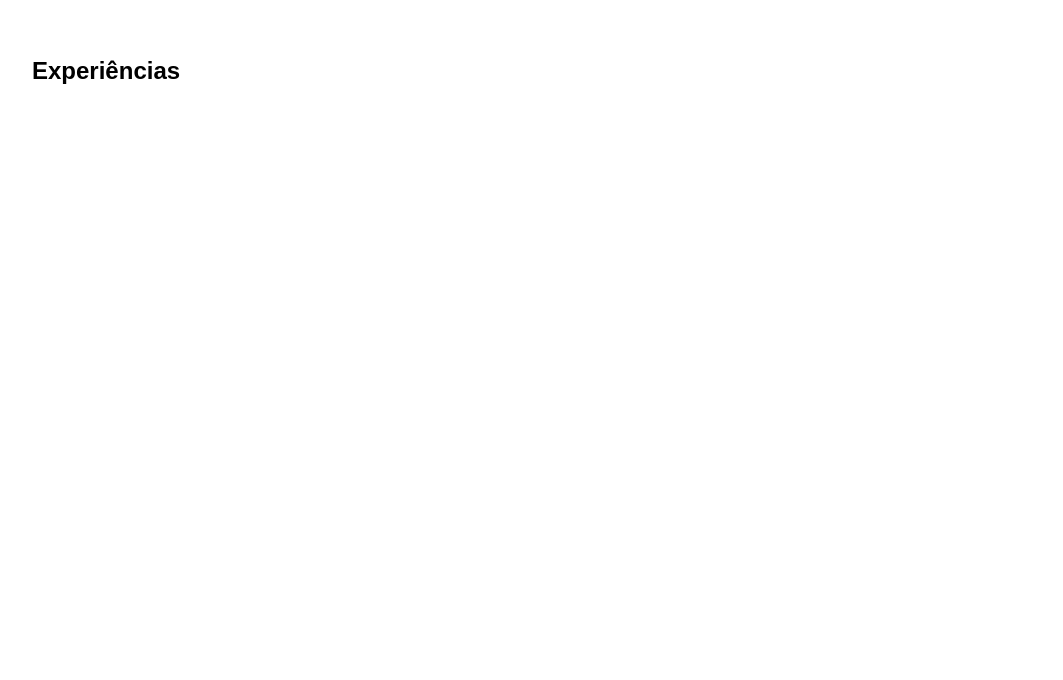
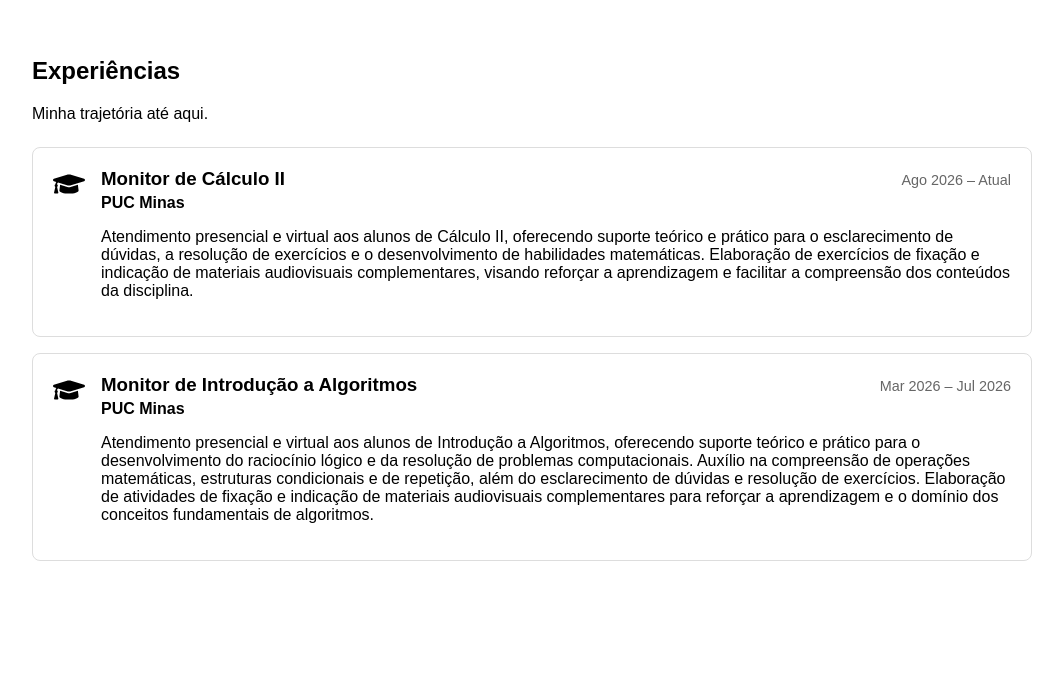
Before and after one commit to afplinio/portfolio, a React app: page / in a window 1280 px wide. Shown: the part 1780-2460 px from the top of the page, without its empty margins (108-1171 px from the left). Built offline with nearby package versions, Linux system fonts and the light colour scheme; the HTML template or start-up script is replaced by a standard one.

Commit message:
Adiciona seção Experiências

```diff
--- a/src/App.jsx
+++ b/src/App.jsx
@@ -4,6 +4,7 @@ import Footer from './components/Footer'
 import { translations } from './data/translations'
 import Sobre from './components/Sobre'
 import Projetos from './components/Projetos'
+import Experiencias from './components/Experiencias'
 import Contato from './components/Contato'
 
 function App() {
@@ -20,9 +21,7 @@ function App() {
       <main>
         <Sobre t={t.sobre} />
         <Projetos t={t.projetos} lang={lang} />
-        <section id="experiencias">
-          <h2>{t.header.menu.experiencias}</h2>
-        </section>
+        <Experiencias t={t.experiencias} lang={lang} />
         <Contato t={t.contato} />
       </main>
       <Footer t={t.footer} />
--- /dev/null
+++ b/src/components/Experiencias.css
@@ -0,0 +1,47 @@
+.experiencias__lista {
+  display: flex;
+  flex-direction: column;
+  gap: 1rem;
+  margin-top: 1.5rem;
+}
+
+.experiencias__card {
+  display: flex;
+  gap: 1rem;
+  padding: 1.25rem;
+  border: 1px solid #ddd;
+  border-radius: 8px;
+}
+
+.experiencias__icone {
+  flex-shrink: 0;
+}
+
+.experiencias__topo {
+  display: flex;
+  justify-content: space-between;
+  align-items: baseline;
+  gap: 1rem;
+  flex-wrap: wrap;
+}
+
+.experiencias__topo h3 {
+  margin: 0;
+}
+
+.experiencias__periodo {
+  font-size: 0.9rem;
+  color: #666;
+  white-space: nowrap;
+}
+
+.experiencias__instituicao {
+  margin: 0.25rem 0 0.75rem;
+  font-weight: bold;
+}
+
+@media (max-width: 600px) {
+  .experiencias__card {
+    flex-direction: column;
+  }
+}
--- /dev/null
+++ b/src/components/Experiencias.jsx
@@ -0,0 +1,36 @@
+import { FaGraduationCap } from 'react-icons/fa'
+import { experiencias } from '../data/experiencias'
+import './Experiencias.css'
+
+function Experiencias({ t, lang }) {
+  const ordenadas = [...experiencias].sort((a, b) =>
+    b.inicio.localeCompare(a.inicio),
+  )
+
+  return (
+    <section id="experiencias" className="experiencias">
+      <h2>{t.titulo}</h2>
+      <p>{t.subtitulo}</p>
+
+      <div className="experiencias__lista">
+        {ordenadas.map((exp) => (
+          <article key={exp.id} className="experiencias__card">
+            <FaGraduationCap className="experiencias__icone" size={32} />
+            <div>
+              <div className="experiencias__topo">
+                <h3>{exp.cargo[lang]}</h3>
+                <span className="experiencias__periodo">
+                  {exp.periodo[lang]}
+                </span>
+              </div>
+              <p className="experiencias__instituicao">{exp.instituicao}</p>
+              <p>{exp.descricao[lang]}</p>
+            </div>
+          </article>
+        ))}
+      </div>
+    </section>
+  )
+}
+
+export default Experiencias
--- /dev/null
+++ b/src/data/experiencias.js
@@ -0,0 +1,36 @@
+export const experiencias = [
+  {
+    id: 'monitoria-algoritmos',
+    inicio: '2026-03',
+    instituicao: 'PUC Minas',
+    cargo: {
+      pt: 'Monitor de Introdução a Algoritmos',
+      en: 'Teaching Assistant – Introduction to Algorithms',
+    },
+    periodo: {
+      pt: 'Mar 2026 – Jul 2026',
+      en: 'Mar 2026 – Jul 2026',
+    },
+    descricao: {
+      pt: 'Atendimento presencial e virtual aos alunos de Introdução a Algoritmos, oferecendo suporte teórico e prático para o desenvolvimento do raciocínio lógico e da resolução de problemas computacionais. Auxílio na compreensão de operações matemáticas, estruturas condicionais e de repetição, além do esclarecimento de dúvidas e resolução de exercícios. Elaboração de atividades de fixação e indicação de materiais audiovisuais complementares para reforçar a aprendizagem e o domínio dos conceitos fundamentais de algoritmos.',
+      en: 'In-person and online support for Introduction to Algorithms students, providing theoretical and practical guidance to develop logical reasoning and computational problem-solving skills. Helped students understand mathematical operations, conditional and loop structures, clarified doubts, and worked through exercises. Created practice activities and recommended complementary audiovisual materials to reinforce learning and mastery of the fundamental concepts of algorithms.',
+    },
+  },
+  {
+    id: 'monitoria-calculo-2',
+    inicio: '2026-08',
+    instituicao: 'PUC Minas',
+    cargo: {
+      pt: 'Monitor de Cálculo II',
+      en: 'Teaching Assistant – Calculus II',
+    },
+    periodo: {
+      pt: 'Ago 2026 – Atual',
+      en: 'Aug 2026 – Present',
+    },
+    descricao: {
+      pt: 'Atendimento presencial e virtual aos alunos de Cálculo II, oferecendo suporte teórico e prático para o esclarecimento de dúvidas, a resolução de exercícios e o desenvolvimento de habilidades matemáticas. Elaboração de exercícios de fixação e indicação de materiais audiovisuais complementares, visando reforçar a aprendizagem e facilitar a compreensão dos conteúdos da disciplina.',
+      en: 'In-person and online support for Calculus II students, providing theoretical and practical guidance to clarify doubts, solve exercises, and develop mathematical skills. Created practice exercises and recommended complementary audiovisual materials to reinforce learning and make the course content easier to understand.',
+    },
+  },
+]
--- a/src/data/translations.js
+++ b/src/data/translations.js
@@ -21,6 +21,10 @@ export const translations = {
       subtitulo: 'Uma linha do tempo com alguns dos projetos que desenvolvi.',
       verGithub: 'Ver no GitHub',
       semImagem: 'Imagem ou GIF',
+    },
+    experiencias: {
+      titulo: 'Experiências',
+      subtitulo: 'Minha trajetória até aqui.',
     },
     contato: {
       titulo: 'Contato',
@@ -77,6 +81,10 @@ export const translations = {
       verGithub: 'View on GitHub',
       semImagem: 'Image or GIF',
     },
+    experiencias: {
+      titulo: 'Experience',
+      subtitulo: 'My journey so far.',
+    },
     contato: {
       titulo: 'Contact',
       subtitulo: "Let's talk!",
```
